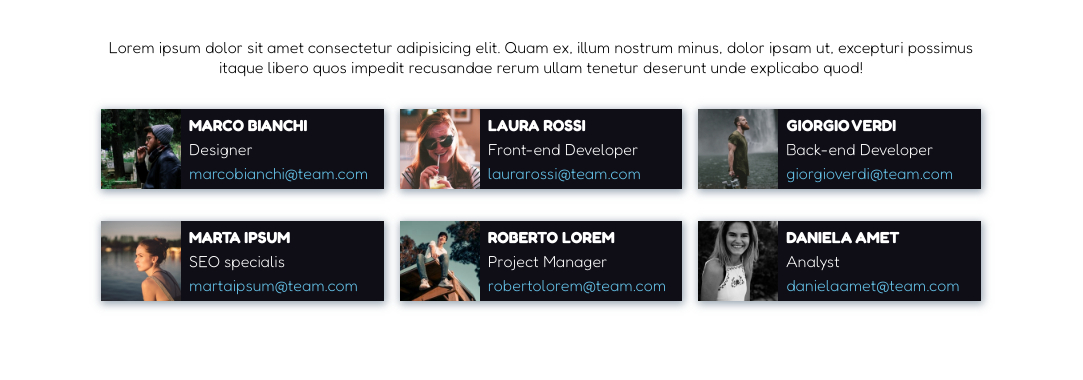
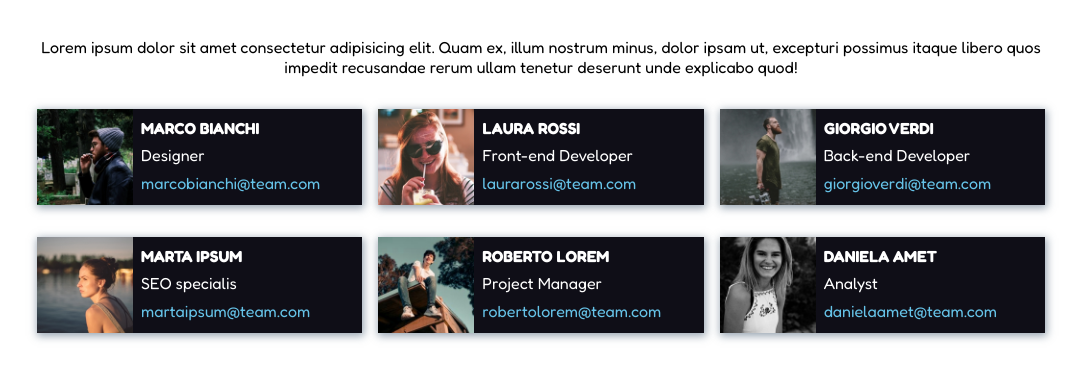
Before and after one commit to albertobaggio96/html-css-float-cards, a plain HTML site: page index.html in a window 1280 px wide. Shown: the part 74-454 px from the top of the page, without its empty margins (99-1182 px from the left). Drawn offline with Linux system fonts and the light colour scheme.

Commit message:
fix some size and font

```diff
--- a/css/style.css
+++ b/css/style.css
@@ -6,10 +6,11 @@
 
 body{
   font-family: 'Fredoka', sans-serif;
+
 }
 
 main{
-  width: 70%;
+  width: 80%;
   margin: 2rem auto;
 }
 
@@ -39,13 +40,13 @@ div.colom{
 }
 
 .colom>img{
-  width: 5rem;
+  width: 6rem;
   float: left;
   margin-right: .5rem;
 }
 
 div>div{
-  margin: .5rem 0;
+  margin: .7rem 0;
 }
 
 div>h2{
--- a/index.html
+++ b/index.html
@@ -6,9 +6,9 @@
     <meta name="viewport" content="width=device-width, initial-scale=1.0">
     <title>Float cards</title>
 
-    <link rel="preconnect" href="https://fonts.googleapis.com"><link rel="preconnect" href="https://fonts.googleapis.com">
+    <link rel="preconnect" href="https://fonts.googleapis.com">
     <link rel="preconnect" href="https://fonts.gstatic.com" crossorigin>
-    <link href="https://fonts.googleapis.com/css2?family=Fredoka:wght@300;600;700&display=swap" rel="stylesheet">
+    <link href="https://fonts.googleapis.com/css2?family=Fredoka:wght@400;600;700&display=swap" rel="stylesheet">
 
     <link rel="stylesheet" href="css/style.css">
   </head>
```
